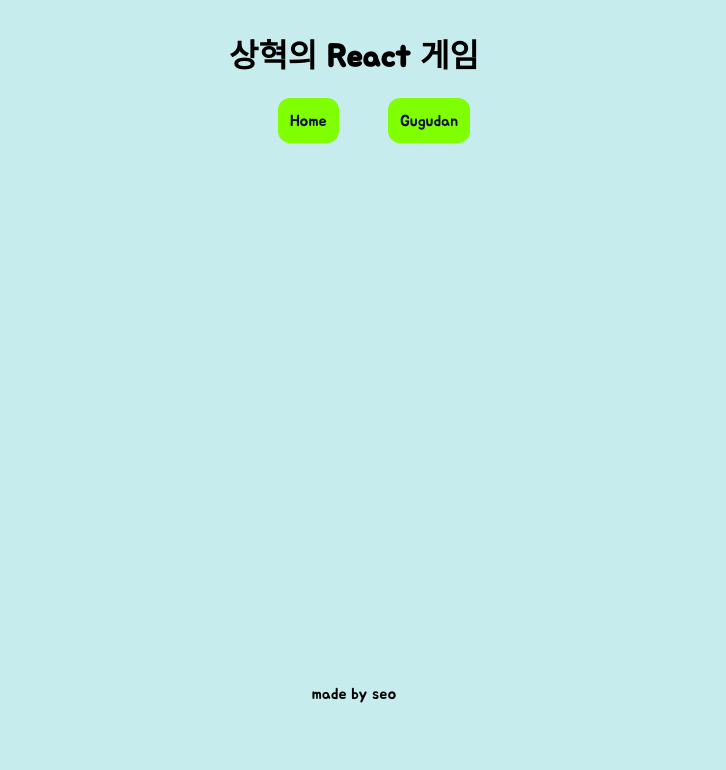
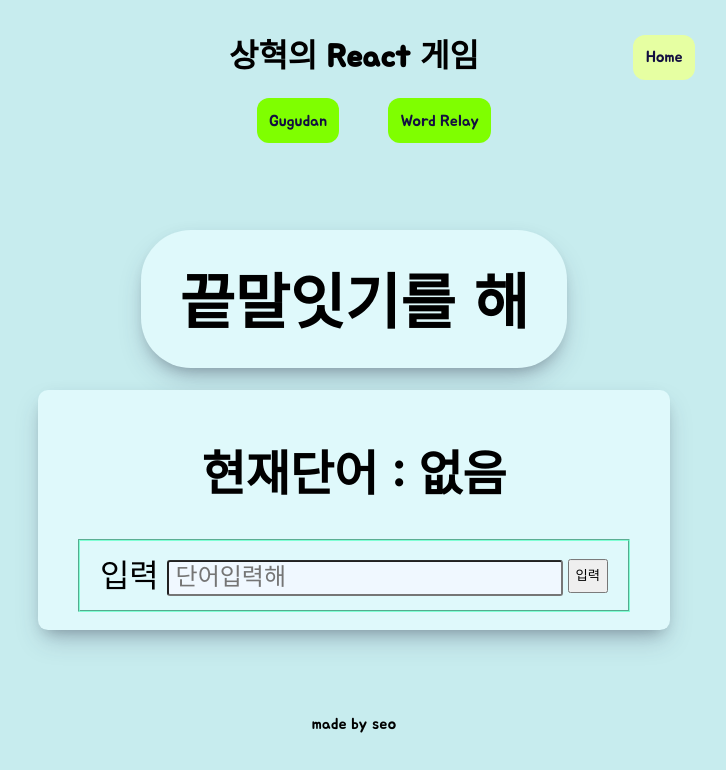
Before and after one commit to SeoSang/react_self, a React app: page /wordrelay in a window 1280 px wide. Shown: the top 770 px of the page, without its empty margins (286-1012 px from the left). Built offline with nearby package versions, Linux system fonts and the light colour scheme.

Commit message:
home 버튼 수정, 끝말잇기 추가

```diff
--- a/App.css
+++ b/App.css
@@ -3,6 +3,7 @@
 }
 #root {
   height: 100%;
+  position: relative;
 }
 
 .main {
--- a/App.jsx
+++ b/App.jsx
@@ -4,6 +4,7 @@ import Gugudan from "./src/routes/gugudan/Gugudan.jsx"
 import Home from "./Home.jsx"
 import Footer from "./src/components/Footer.jsx"
 import Navigator from "./src/components/Navigator.jsx"
+import WordRelay from "./src/routes/wordRelay/wordRelay.jsx"
 import "./App.css"
 
 const App = () => {
@@ -14,6 +15,7 @@ const App = () => {
         <Switch>
           <Route path="/home" component={Home} />
           <Route path="/gugudan" component={Gugudan} />
+          <Route path="/wordrelay" component={WordRelay} />
         </Switch>
         <Navigator />
       </BrowserRouter>
--- a/src/components/Navigator.css
+++ b/src/components/Navigator.css
@@ -11,3 +11,16 @@
   border-radius: 12px;
   padding: 1%;
 }
+
+.btn-home {
+  text-decoration: none;
+  color: #130f40;
+  margin: 0 2%;
+  text-decoration: none;
+  background-color: rgb(230, 255, 162);
+  border-radius: 12px;
+  padding: 1%;
+  position: absolute;
+  top: 0.6%;
+  right: 21%;
+}
--- a/src/components/Navigator.jsx
+++ b/src/components/Navigator.jsx
@@ -5,13 +5,18 @@ import "./Navigator.css"
 
 export default function Navigator() {
   return (
-    <ul className="navigator_ul">
-      <li>
-        <Link to="/home">Home</Link>
-      </li>
-      <li>
-        <Link to="/gugudan">Gugudan</Link>
-      </li>
-    </ul>
+    <>
+      <Link to="/home" className="btn-home">
+        Home
+      </Link>
+      <ul className="navigator_ul">
+        <Link to="/gugudan">
+          <li>Gugudan</li>
+        </Link>
+        <Link to="/wordrelay">
+          <li>Word Relay</li>
+        </Link>
+      </ul>
+    </>
   )
 }
--- /dev/null
+++ b/src/routes/wordRelay/WordRelay.jsx
@@ -0,0 +1,56 @@
+import React, { useState } from "react"
+import "./WordRelay.css"
+
+const WordRelay = () => {
+  const [word, setWord] = useState("없음")
+  const [answer, setAnswer] = useState("")
+  const [result, setResult] = useState("")
+
+  const handleSubmit = event => {
+    event.preventDefault()
+    setAnswer()
+    const WORD_LAST_INDEX = word.length - 1
+    if (answer[0] === word[WORD_LAST_INDEX] || word == "없음") {
+      setResult("굳ㅋ")
+      setWord(answer)
+      setAnswer("")
+    } else {
+      setResult("땡!")
+      setAnswer("")
+    }
+  }
+
+  const handleChange = event => {
+    event.preventDefault()
+    setAnswer(event.target.value)
+  }
+
+  return (
+    <React.Fragment>
+      <div id="gugudanTitle">
+        <h1>끝말잇기를 해</h1>
+      </div>
+      <div className="gugudan">
+        <div>
+          <h1 className="gugudan__question">현재단어 : {word}</h1>
+          <form className="gugudan__form" onSubmit={handleSubmit}>
+            <fieldset className="gugudan__feildset">
+              <label>입력</label>
+              <input
+                className="gugudan__ansInput"
+                placeholder="단어입력해"
+                value={answer}
+                onChange={handleChange}
+              ></input>
+              <button>입력</button>
+            </fieldset>
+          </form>
+        </div>
+        <div className="guguan__result">{result}</div>
+      </div>
+    </React.Fragment>
+  )
+}
+
+export default WordRelay
+// module.exports = Gugudan
```
Also changed, not shown: src/routes/wordRelay/WordRelay.css (added).
